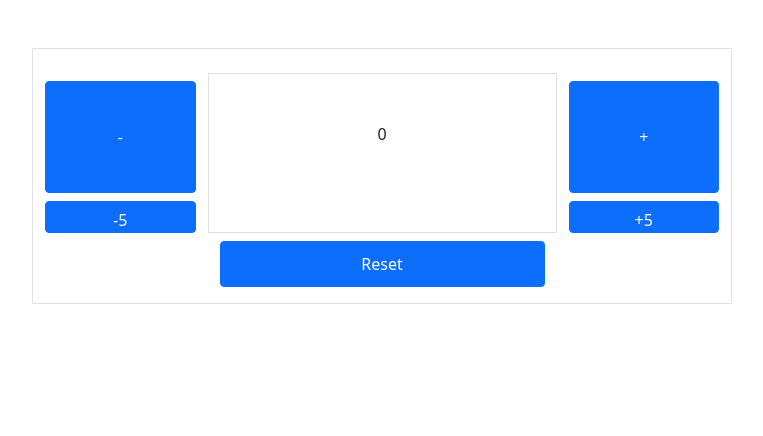
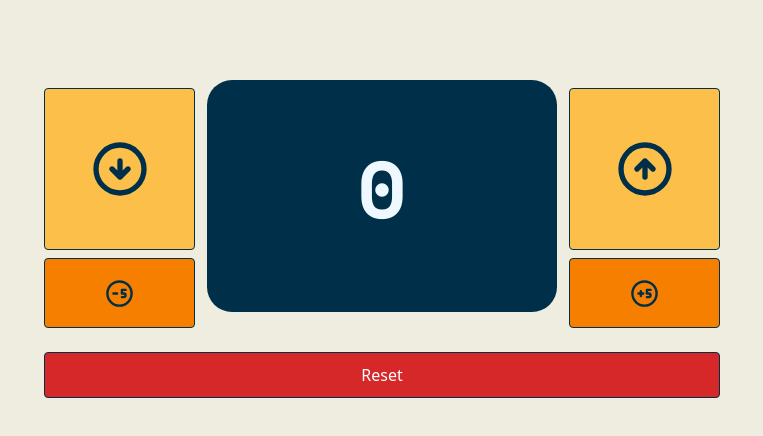
Before and after one commit to paolov85/counter, a plain HTML site: page index.html in a window 1280 px wide. Shown: the whole page, without its empty margins (258-1021 px from the left). Drawn offline with nearby package versions, Linux system fonts and the light colour scheme.

Commit message:
ui created

```diff
--- a/assets/css/myStyle.css
+++ b/assets/css/myStyle.css
@@ -1,24 +1,77 @@
+@import url('https://fonts.googleapis.com/css2?family=Space+Mono:wght@700&display=swap');
+
+
+body {
+    background-color: #efede0;
+
+}
+
+main {
+    height: 50vh;
+}
+
 button {
     margin-top: 0.5em !important;
 }
 
+bg {
+    margin: 5em 8em 5em 8em;
+}
+
+
 .firstLine {
-    height: 10rem !important;
+    /* height: 10rem !important; */
+    /* height: fit-content !important; */
+    margin-bottom: 2rem
+}
+
+#display {
+    background-color: #003049;
+    max-width: 700px;
+    border-radius: 25px;
+    color: aliceblue;
+    font-family: 'Space Mono', monospace;
+    font-size: 5rem;
 }
 
 #oneDown, #oneUp {
-    height: 70%;
+    background-color: #fcbf49;
+    height: 80%;
+    border-color: #003049;
 }
 
 #fiveDown, #fiveUp {
-    height: 20%;
+    background-color: #f77f00;
+    height: 30%;
+    border-color: #003049;
+}
+
+#oneDown img, #oneUp img {
+    height: 4rem;
+}
+
+#fiveDown img, #fiveUp img {
+    height: 1.8rem;
 }
 
 #reset button {
+    background-color: #d62828;
     height: 100%;
+    border-color: #003049;
 }
 
-.counter {
+.counter, .options {
     max-width: 700px;
     min-width: 250px;
 }
+
+@media screen and (min-width: 768px) {
+    #oneDown, #oneUp {
+        height: 70%;
+    }
+
+    #fiveDown, #fiveUp {
+        height: 30%;
+    }
+
+  }
--- a/index.html
+++ b/index.html
@@ -1,39 +1,48 @@
 <!DOCTYPE html>
 <html lang="en">
+
 <head>
     <meta charset="UTF-8">
     <meta name="viewport" content="width=device-width, initial-scale=1.0">
     <title>count IT!</title>
-    <link href="https://cdn.jsdelivr.net/npm/bootstrap@5.1.3/dist/css/bootstrap.min.css" rel="stylesheet" integrity="sha384-1BmE4kWBq78iYhFldvKuhfTAU6auU8tT94WrHftjDbrCEXSU1oBoqyl2QvZ6jIW3" crossorigin="anonymous">
+    <link href="https://cdn.jsdelivr.net/npm/bootstrap@5.1.3/dist/css/bootstrap.min.css" rel="stylesheet"
+        integrity="sha384-1BmE4kWBq78iYhFldvKuhfTAU6auU8tT94WrHftjDbrCEXSU1oBoqyl2QvZ6jIW3" crossorigin="anonymous">
     <link rel="stylesheet" href="assets/css/myStyle.css">
-    <script src="https://cdn.jsdelivr.net/npm/bootstrap@5.1.3/dist/js/bootstrap.bundle.min.js" integrity="sha384-ka7Sk0Gln4gmtz2MlQnikT1wXgYsOg+OMhuP+IlRH9sENBO0LRn5q+8nbTov4+1p" crossorigin="anonymous"></script>
+    <script src="https://cdn.jsdelivr.net/npm/bootstrap@5.1.3/dist/js/bootstrap.bundle.min.js"
+        integrity="sha384-ka7Sk0Gln4gmtz2MlQnikT1wXgYsOg+OMhuP+IlRH9sENBO0LRn5q+8nbTov4+1p"
+        crossorigin="anonymous"></script>
     <script src="assets/script/myScript.js" type="application/x-javascript"></script>
 </head>
+
 <body>
-        <main class="container-fluid justify-content-center">
-            <div class="counter container-sm border my-5 py-4">
+    <main class="container-sm d-flex flex-column align-items-center justify-content-center pb-5">
+
+        <div class="counter container w-100 my-5 py-4" style="height: 30vh;">
 
             <div class="firstLine row">
 
-                    <div class="decrease col-3">
-                        <button id="oneDown" class="toSumm btn btn-primary w-100" type="button">-</button>
-                        <button id="fiveDown" class="toSumm btn btn-primary w-100" type="button">-5</button>
-                    </div>
-
-                    <div id="display" class="col-6 text-center border p-5">
+                <div id="display" class="col-12 col-md-6 order-md-2 text-center p-5">
                     <p>0</p>
                 </div>
 
-                    <div class="increase col-3">
-                        <button id="oneUp" class="toSumm btn btn-primary w-100" type="button">+</button>
-                        <button id="fiveUp" class="toSumm btn btn-primary w-100" type="button">+5</button>
+                <div class="decrease col-6 col-md-3 order-md-1">
+                    <button id="oneDown" class="toSumm btn btn-primary w-100" type="button"><img
+                            src="/assets/img/down.svg" alt="">
+                    </button>
+                    <button id="fiveDown" class="toSumm btn btn-primary w-100" type="button"><img
+                            src="/assets/img/fiveDown.svg" alt=""></button>
                 </div>
 
-
+                <div class="increase col-6 col-md-3 order-md-3 ">
+                    <button id="oneUp" class="toSumm btn btn-primary w-100" type="button"><img src="/assets/img/up.svg"
+                            alt=""></button>
+                    <button id="fiveUp" class="toSumm btn btn-primary w-100" type="button"><img
+                            src="/assets/img/fiveUp.svg" alt=""></button>
+                </div>
             </div>
 
             <div class="secondLine row">
-                    <div id="reset" class="toSumm d-grid col-6 mx-auto">
+                <div id="reset" class="toSumm options d-grid col-12">
                     <button class="btn btn-primary" type="button">Reset</button>
                 </div>
             </div>
@@ -44,4 +53,5 @@
 
 
 </body>
+
 </html>
```
Also changed, not shown: assets/img/down.svg (added), assets/img/down1.svg (added), assets/img/fiveDown.svg (added), assets/img/fiveUp.svg (added), assets/img/up.svg (added), assets/img/up1.svg (added). Lines whose indentation alone changed are shown as unchanged.
